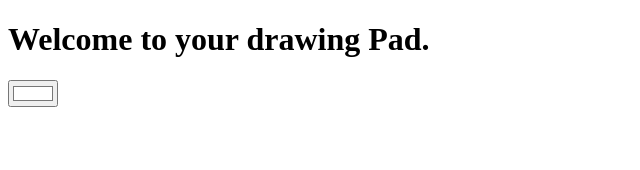
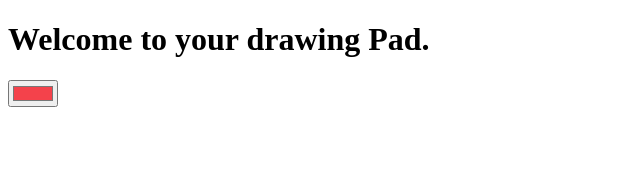
Before and after one commit to moralesn1/react-drawing-app, a React (Create React App) app: page / in a window 1280 px wide. Shown: the top 170 px of the page, without its empty margins (0-640 px from the left). Built offline with nearby package versions, Linux system fonts and the light colour scheme.

Commit message:
add state to ColourSelector

```diff
--- a/src/App.js
+++ b/src/App.js
@@ -6,7 +6,7 @@ class App extends Component {
     return (
       <div>
         <h1> Welcome to your drawing Pad.</h1>
-        <ColourSelector hex="#ffffff" />
+        <ColourSelector />
       </div>
     );
   }
--- a/src/ColourSelector.js
+++ b/src/ColourSelector.js
@@ -5,10 +5,18 @@ class ColourSelector extends Component {
     hex: "#f4424b"
   };
 
+  state = {
+    hex: this.props.hex
+  };
+
+  onInputChange(event) {
+    console.log(event.target.value);
+  }
+
   render() {
-    const { hex } = this.props;
+    const { hex } = this.state;
 
-    return <input type="color" defaultValue={hex} />;
+    return <input type="color" onChange={this.onInputChange} value={hex} />;
   }
 }
 
```
